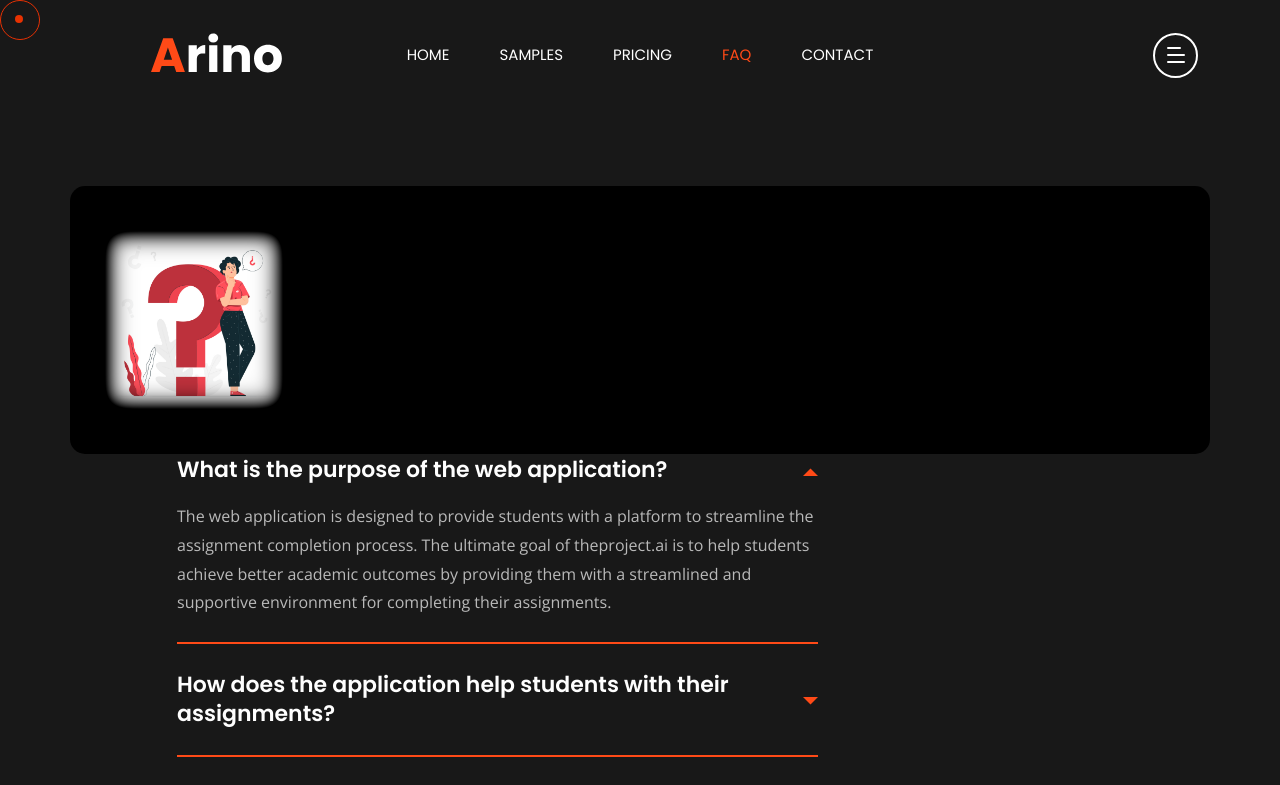
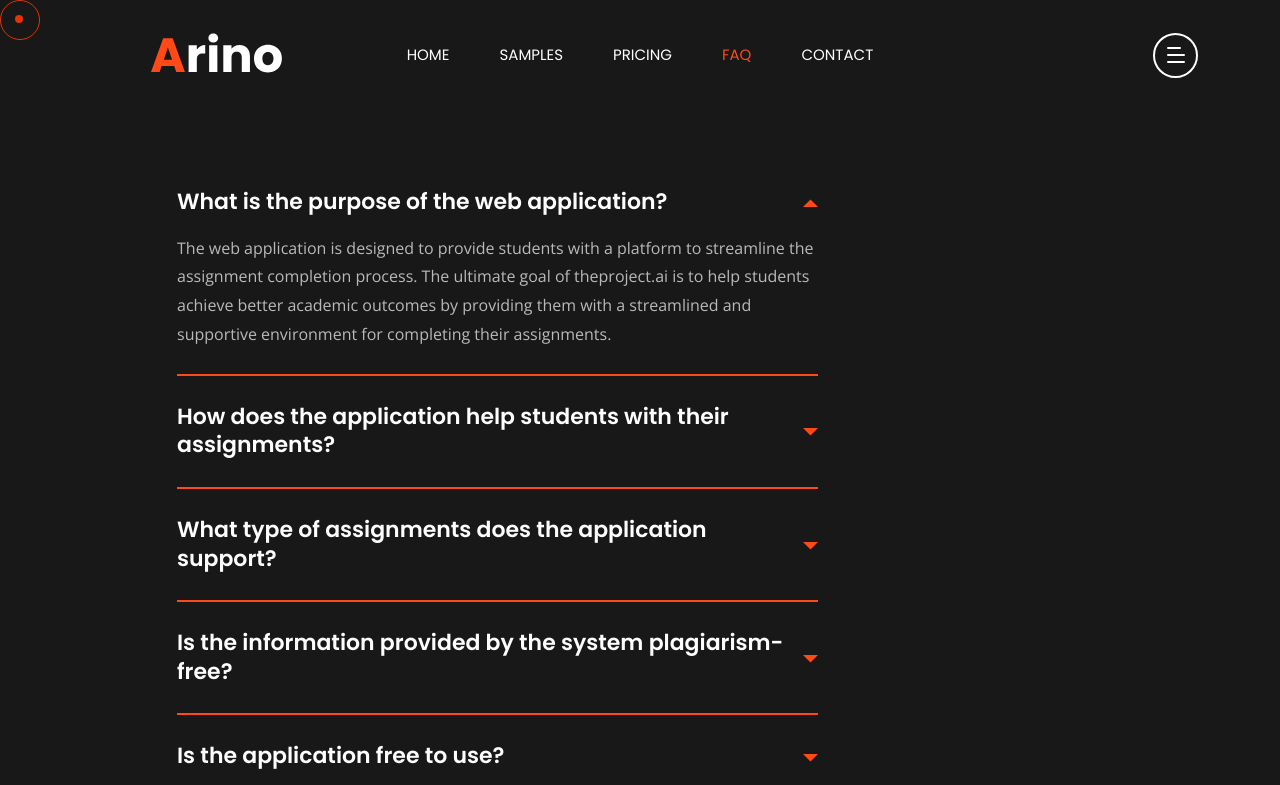
Before and after one commit to x-xaie/arino-react, a React (Create React App) app: page /faq in a window 1280 px wide. Shown: the top 785 px of the page. Built offline with nearby package versions, Linux system fonts and the light colour scheme.

Commit message:
Update FaqPage.jsx

```diff
--- a/src/components/Pages/FaqPage.jsx
+++ b/src/components/Pages/FaqPage.jsx
@@ -20,13 +20,7 @@ export default function FaqPage() {
       <Spacing lg="150" md="80" />
       <Div className="container">
         <Div className="row">
-         <Div className="cs-faq_nav cs-radius_15">
-          <Div className="col-lg-2">
-            <img className="img-fluid"
-             src={"/images/faq.png"}
-             alt="logo"/>
-            </Div>
-          </Div>
+
           <Div className="col-lg-7 offset-lg-1">
             <Spacing lg="0" md="40" />
             <Accordion />
```
